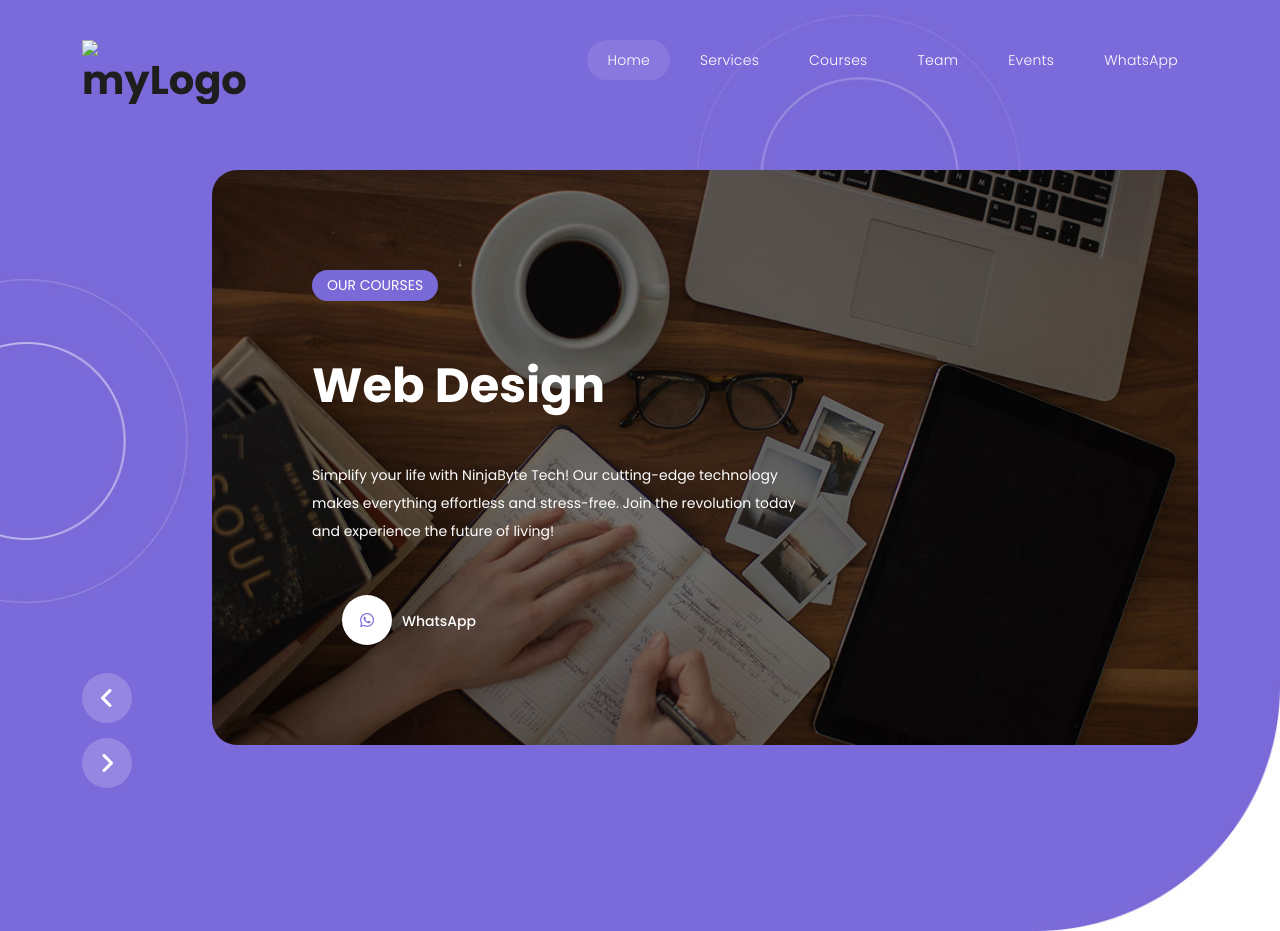
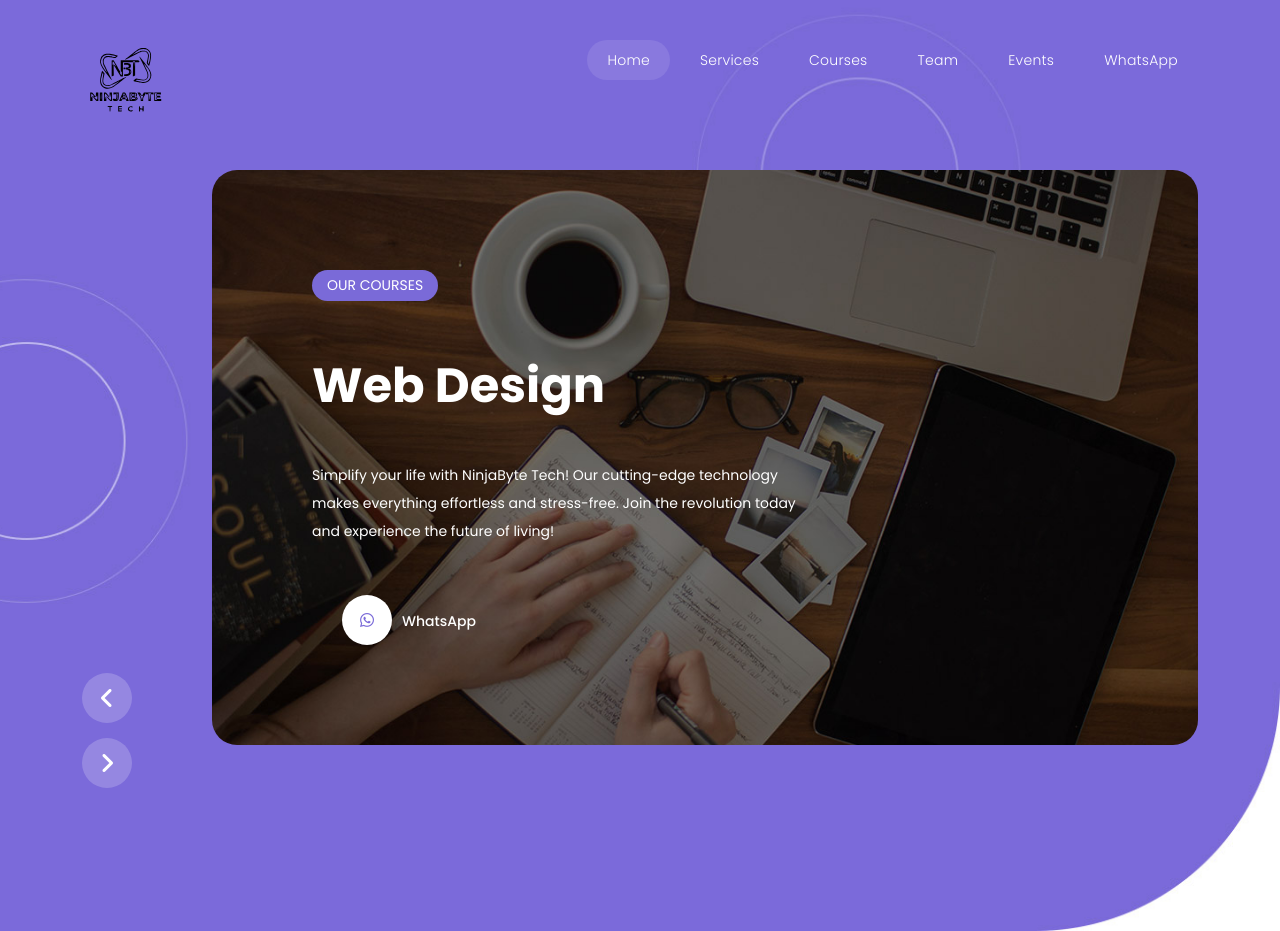
Before and after one commit to scrptninja/NinjaByte-Tech, a plain HTML site: page index.html in a window 1280 px wide. Shown: the top 931 px of the page. Drawn offline with nearby package versions, Linux system fonts and the light colour scheme.

Commit message:
Add files via upload

```diff
--- a/index.html
+++ b/index.html
@@ -40,7 +40,7 @@
                 <nav class="main-nav">
                     <!-- ***** Serach Start ***** -->
                     <div class="search-input">
-                      <h1><img src="/ninja byte tech logo neutral.png" alt="myLogo" width="160" height="80"></h1>
+                      <h1><img src="/mtwWDx01.svg" alt="myLogo" width="160" height="80"></h1>
                     </div>
                     <!-- ***** Serach Start ***** -->
 
```
Also changed, not shown: mtwWDx01.svg (added).
